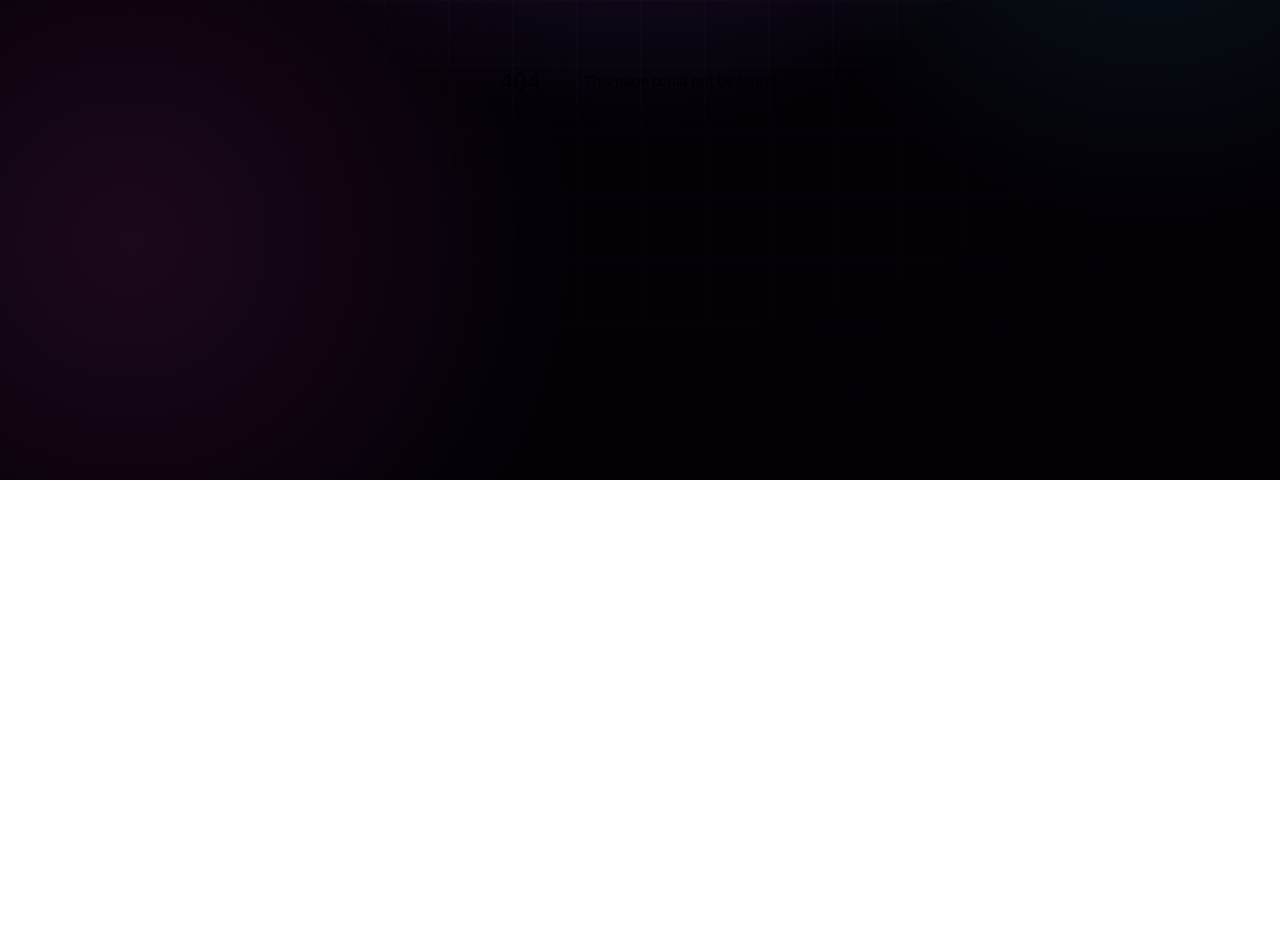
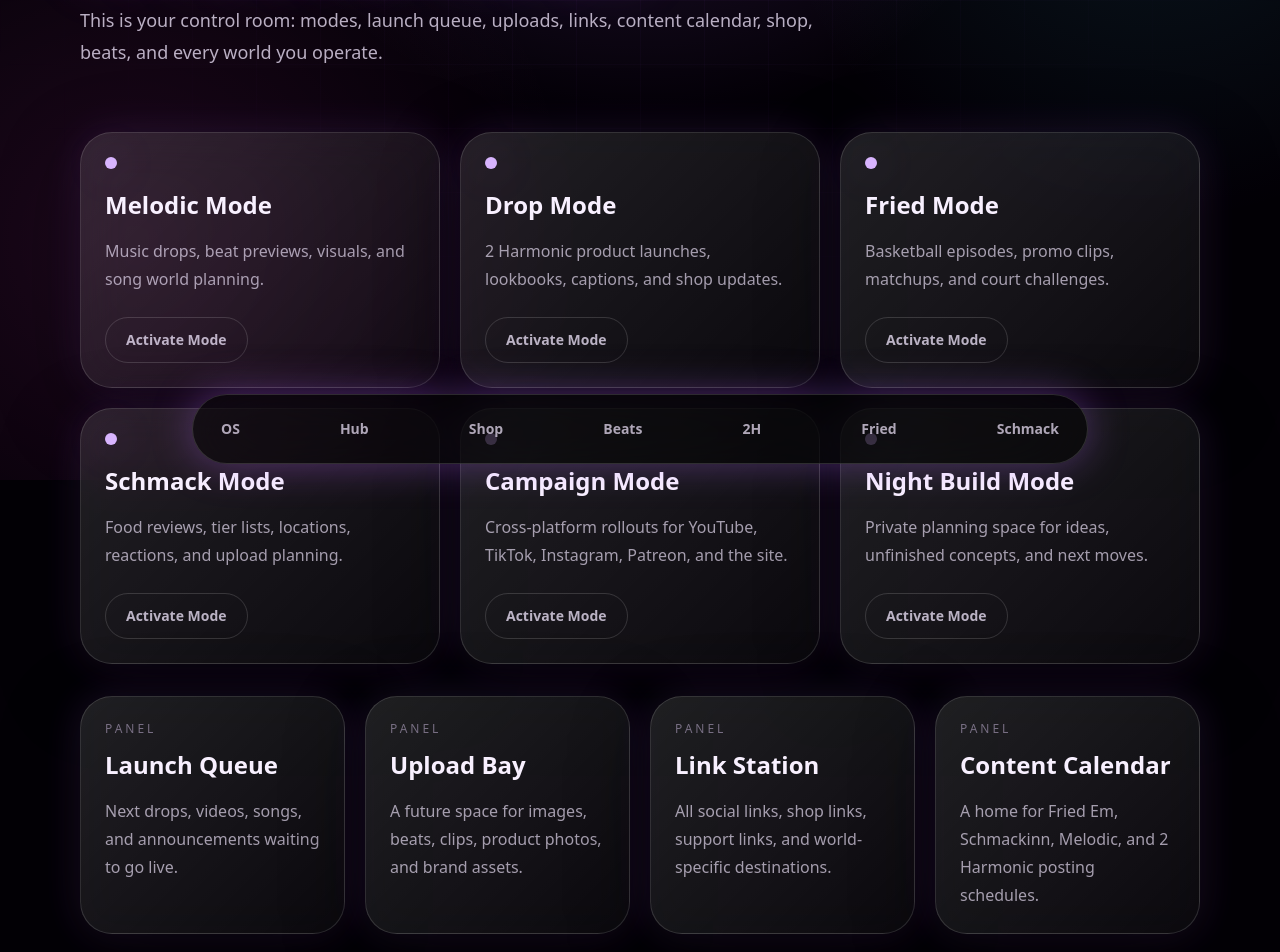
Before and after one commit to thatsmelodic/harmonic-os, a Next.js app: page /hub in a window 1280 px wide. Before the commit this address had no page. Shown: the part 320-1272 px from the top of the page. Before the commit the page ends 800 px from the top, so only its background shows below. Built offline with nearby package versions, Linux system fonts and the light colour scheme.

Commit message:
Add creator hub console

```diff
--- /dev/null
+++ b/app/hub/page.tsx
@@ -0,0 +1,61 @@
+import Link from 'next/link';
+import { FrequencyDock } from '@/components/FrequencyDock';
+
+const modeCards = [
+  ['Melodic Mode', 'Music drops, beat previews, visuals, and song world planning.'],
+  ['Drop Mode', '2 Harmonic product launches, lookbooks, captions, and shop updates.'],
+  ['Fried Mode', 'Basketball episodes, promo clips, matchups, and court challenges.'],
+  ['Schmack Mode', 'Food reviews, tier lists, locations, reactions, and upload planning.'],
+  ['Campaign Mode', 'Cross-platform rollouts for YouTube, TikTok, Instagram, Patreon, and the site.'],
+  ['Night Build Mode', 'Private planning space for ideas, unfinished concepts, and next moves.'],
+];
+
+const panels = [
+  ['Launch Queue', 'Next drops, videos, songs, and announcements waiting to go live.'],
+  ['Upload Bay', 'A future space for images, beats, clips, product photos, and brand assets.'],
+  ['Link Station', 'All social links, shop links, support links, and world-specific destinations.'],
+  ['Content Calendar', 'A home for Fried Em, Schmackinn, Melodic, and 2 Harmonic posting schedules.'],
+];
+
+export const metadata = {
+  title: 'Creator Hub | Harmonic OS',
+  description: 'The creator command console for Harmonic OS modes, controls, and launch planning.',
+};
+
+export default function HubPage() {
+  return (
+    <main className="min-h-screen px-6 py-8 pb-28">
+      <FrequencyDock />
+      <div className="harmonic-container">
+        <Link href="/" className="inline-flex rounded-full border border-white/15 px-5 py-3 text-sm font-bold text-purple-100/75 glass-panel">← Back to OS</Link>
+
+        <section className="py-16">
+          <p className="w-fit rounded-full os-badge px-4 py-2 text-xs uppercase tracking-[0.35em] text-purple-100/70">Harmonic OS · Creator Console</p>
+          <h1 className="mt-7 text-5xl font-black leading-[.92] tracking-tight neon-text md:text-8xl">Creator Hub</h1>
+          <p className="mt-6 max-w-3xl text-lg leading-8 text-purple-100/75">This is your control room: modes, launch queue, uploads, links, content calendar, shop, beats, and every world you operate.</p>
+        </section>
+
+        <section className="grid gap-5 md:grid-cols-3">
+          {modeCards.map(([title, copy]) => (
+            <article key={title} className="glass-panel rounded-[2rem] p-6 transition hover:-translate-y-1 hover:shadow-purple-glow">
+              <div className="mb-5 h-3 w-3 rounded-full bg-purple-300 shadow-purple-glow" />
+              <h2 className="text-2xl font-black">{title}</h2>
+              <p className="mt-4 leading-7 text-purple-100/65">{copy}</p>
+              <button className="mt-6 rounded-full border border-white/15 px-5 py-3 text-sm font-black text-purple-100/75">Activate Mode</button>
+            </article>
+          ))}
+        </section>
+
+        <section className="mt-8 grid gap-5 md:grid-cols-4">
+          {panels.map(([title, copy]) => (
+            <article key={title} className="glass-panel rounded-[2rem] p-6">
+              <p className="text-xs uppercase tracking-[0.25em] text-purple-200/45">Panel</p>
+              <h2 className="mt-3 text-2xl font-black">{title}</h2>
+              <p className="mt-4 leading-7 text-purple-100/65">{copy}</p>
+            </article>
+          ))}
+        </section>
+      </div>
+    </main>
+  );
+}
```
